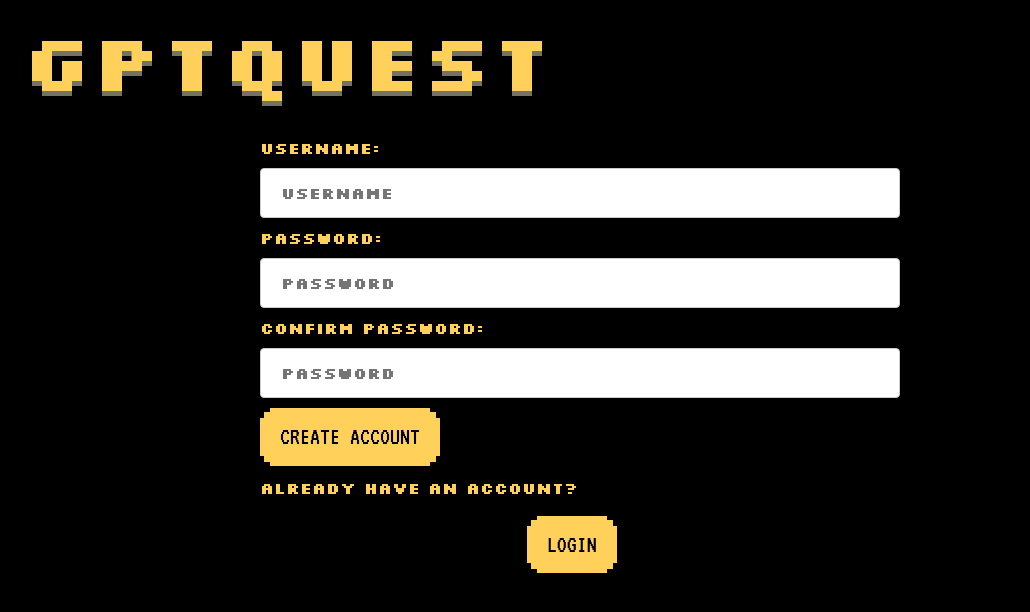
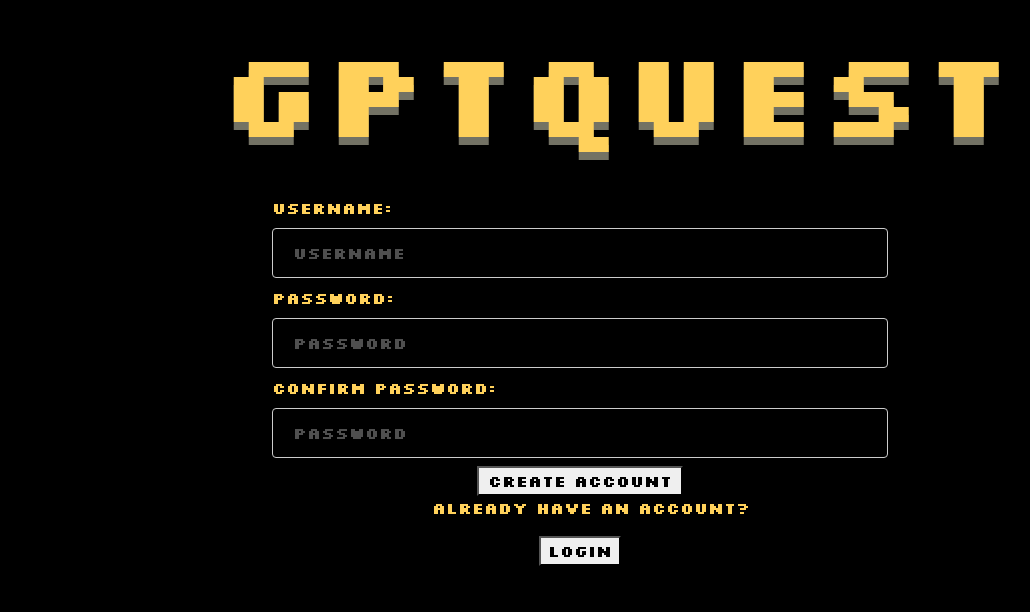
Before and after one commit to danielerice/GPTQuest, a React (Create React App) app in the folder client/: page / in a window 1280 px wide. Shown: the top 612 px of the page, without its empty margins (60-1090 px from the left). Built offline with nearby package versions, Linux system fonts and the light colour scheme; no server answers.

Commit message:
more changes to css and bootstrap via custom.scss

```diff
--- a/client/src/App.css
+++ b/client/src/App.css
@@ -141,6 +141,6 @@ input[type=password], select {
   font-size: 3vh;
 }
 
-.label{
-  color: aliceblue;
+.bttn{
+  width: 100%;
 }
--- a/client/src/components/Home.js
+++ b/client/src/components/Home.js
@@ -8,7 +8,7 @@ function Home() {
         <div className="container">
             <div className="row">
                 <div className="col-6 offset-3">
-                    <h1 className="display-1"><Logo/></h1>{/* Make this a splashy logo */}
+                    <h1 className="display-1"><Logo fontSize={95}/></h1>{/* Make this a splashy logo */}
                     <p style={{color: "white"}}>Here you can begin your adventures with any prompt and pick from one of three items</p>
                 </div>
             </div>
--- a/client/src/components/ItemCard.js
+++ b/client/src/components/ItemCard.js
@@ -25,7 +25,7 @@ function ItemCard({item, selected, setSelected}) {
             <p>{item.title}</p>
             <p style={itemStyleObj} >{item.description}</p>
             <p>{item.cost.toString()}</p>
-            <button type="button" className="btn" onClick={(e) => setSelected(item)}>Select</button>
+            <button type="button" className="bttn" onClick={(e) => setSelected(item)}>Select</button>
         </div>
     )
 }
--- a/client/src/components/LoginForm.js
+++ b/client/src/components/LoginForm.js
@@ -39,10 +39,13 @@ function LoginForm() {
 
 
     return (
-        <div>
+        <div className="row row align-items-center justify-content-center">
+            <div className="col-6">
                 <form onSubmit={loginUser}>
+                    <div className="row align-items-center justify-content-center">
+                        <div className="col-12">
                             <label>Username:</label>
-            <input className="signin-form-box"
+                            <input className="form-control"
                                 type="text"
                                 id="username"
                                 autoComplete="off"
@@ -50,8 +53,12 @@ function LoginForm() {
                                 value={username}
                                 onChange={(e) => setUsername(e.target.value)}
                                 />
+                        </div>
+                    </div>
+                    <div className="row align-items-center justify-content-center">
+                        <div className="col-12">
                             <label>Password:</label>
-            <input className="signin-form-box"
+                            <input className="form-control"
                                 type="password"
                                 id="password"
                                 autoComplete="off"
@@ -59,8 +66,15 @@ function LoginForm() {
                                 value={password}
                                 onChange={(e) => setPassword(e.target.value)}
                                 />
-            <div className="center"><button type="submit" className="pixel2">Login</button></div>
+                        </div>
+                    </div>
+                    <div className="row align-items-center justify-content-center">
+                        <div className="col-2">
+                            <button type="submit" className="bttn">Login</button>
+                        </div>
+                    </div>
                 </form>
+            </div>
         </div>
     )
 }
--- a/client/src/components/NewAdventureForm.js
+++ b/client/src/components/NewAdventureForm.js
@@ -68,7 +68,7 @@ function NewAdventureForm() {
 
 
                         <label for="title" >Title:</label>
-                        <input className="form-control"
+                        <textarea className="form-control"
                             type="text"
                             id="title"
                             placeholder="title"
--- a/client/src/components/SignIn.js
+++ b/client/src/components/SignIn.js
@@ -8,24 +8,46 @@ function SignIn() {
     const [newUser, setNewUser] = useState(false);
 
     return (
-        <>
-            <div className="container"><Logo fontSize={80}/></div>
-                <div className="col-6 mx-auto">
-                    {newUser ? (
-                        <div>
+        <div className="container-fluid">
+            <div className="row align-items-center justify-content-center">
+                <div className="col-7">
+                    <Logo fontSize={120}/>
+                </div>
+            </div>
+            <div className="row align-items-center justify-content-center">
+                {newUser ? (
+                    <div className="container-fluid">
                             <LoginForm />
-                            <p>Don't have an account?</p>
-                            <div className="col-2 mx-auto"><button className="pixel2" onClick={() => setNewUser(false)}>Sign Up</button></div>
+                        <div className="container-fluid">
+                            <div className="row align-items-center justify-content-center">
+                                <div className="col-4 offset-1">
+                                    <p>Don't have an account yet?</p>
+                                </div>
+                            </div>
+                            <div className="row align-items-center justify-content-center">
+                                <div className="col-2">
+                                    <button className="bttn" onClick={() => setNewUser(false)}>Sign Up</button>
+                                </div>
+                            </div>
                         </div>
-                        ) : (
-                            <div>
+                    </div>
+                    ) : (
+                        <div className="container-fluid">
                                 <SignUpForm />
-                                <p>Already have an account?</p>
-                                <div className="col-2 mx-auto"><button className="pixel2" onClick={() => setNewUser(true)}>Login</button></div>
+                            <div className="row align-items-center justify-content-center">
+                                <div className="col-5 offset-2">
+                                    <p>Already have an account?</p>
+                                </div>
                             </div>
-                             )}
-                    </div>
-            </>
+                            <div className="row align-items-center justify-content-center">
+                                <div className="col-1">
+                                    <button className="bttn" onClick={() => setNewUser(true)}>Login</button>
+                                </div>
+                            </div>
+                        </div>
+                            )}
+            </div>
+        </div>
     )
 }
 export default SignIn;
--- a/client/src/components/SignUpForm.js
+++ b/client/src/components/SignUpForm.js
@@ -47,10 +47,11 @@ function SignUpForm() {
 
 
     return (
-        <div>
+            <div className="row align-items-center justify-content-center">
+                <div className="col-6">
                     <form onSubmit={createNewUser}>
                         <label>Username:</label>
-                <input className="signin-form-box"
+                        <input className="form-control"
                             type="text"
                             id="username"
                             autoComplete="off"
@@ -59,7 +60,7 @@ function SignUpForm() {
                             onChange={(e) => setUsername(e.target.value)}
                             />
                         <label>Password:</label>
-                <input className="signin-form-box"
+                        <input className="form-control"
                             type="password"
                             id="password"
                             autoComplete="off"
@@ -68,7 +69,7 @@ function SignUpForm() {
                             onChange={(e) => setPassword(e.target.value)}
                             />
                         <label>Confirm Password:</label>
-                <input className="signin-form-box"
+                        <input className="form-control"
                             type="password"
                             id="confirmPassword"
                             autoComplete="off"
@@ -76,8 +77,12 @@ function SignUpForm() {
                             value={confirmPassword}
                             onChange={(e) => setConfirmPassword(e.target.value)}
                             />
-                <div className="center"><button className="pixel2" type="submit">Create Account</button></div>
+
+                        <div className="col-4 offset-4">
+                            <button className="bttn" type="submit">Create Account</button>
+                        </div>
                     </form>
+                </div>
             </div>
     )
 }
--- a/client/src/custom.scss
+++ b/client/src/custom.scss
@@ -18,7 +18,7 @@ $theme-colors: (
   "dark":       rgb(69, 69, 69)
 );
 
-
+$border-radius: 0;
 $input-font-size: 1rem;
 $font-family-base: 'Silkscreen', sans-serif;
 $bs-body-color: white;
@@ -35,6 +35,9 @@ $body-emphasis-color:       #da4d26;
 
 $navbar-brand-padding-y: 0rem;
 
+$card-bg: grey;
+$card-border-radius: $border-radius;
+$card-border-color: white;
 
 
 
```
Also changed, not shown: client/src/index.css. Lines whose indentation alone changed are shown as unchanged.
